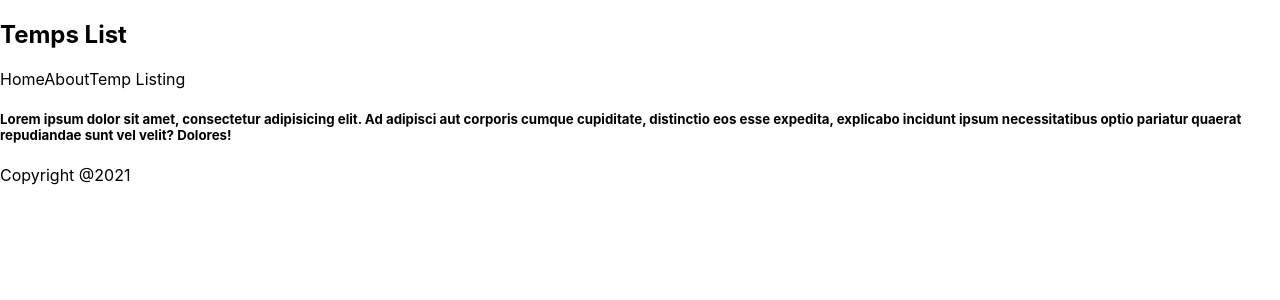
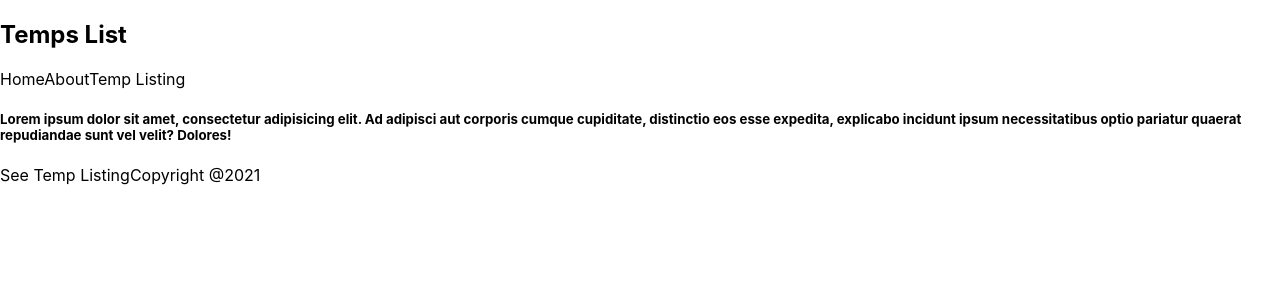
Before and after one commit to jaxongir0425/nextjs-temps-list, a Next.js app: page / in a window 1280 px wide. Shown: the top 300 px of the page. Built offline with nearby package versions, Linux system fonts and the light colour scheme.

Commit message:
nextjs-temp-4

```diff
--- a/pages/components/Navbar.js
+++ b/pages/components/Navbar.js
@@ -1,3 +1,5 @@
+import Link from "next/link";
+
 const Navbar = () => {
     return (
         <>
@@ -5,9 +7,15 @@
                 <div className="logo">
                     <h1>Temps List</h1>
                 </div>
-                <a>Home</a>
-                <a>About</a>
-                <a>Temp Listing</a>
+                <Link href="/">
+                    <a>Home</a>
+                </Link>
+                <Link href="/about">
+                    <a>About</a>
+                </Link>
+                <Link href="/temps">
+                    <a>Temp Listing</a>
+                </Link>
             </nav>
         </>
     );
--- a/pages/index.js
+++ b/pages/index.js
@@ -1,6 +1,7 @@
 import Navbar from "./components/Navbar";
 import styles from '../styles/Home.module.css'
 import Footer from "./components/Footer";
+import Link from "next/link";
 
 export default function Home() {
     return (
@@ -11,6 +12,9 @@
                 distinctio eos esse expedita, explicabo incidunt ipsum necessitatibus optio pariatur quaerat repudiandae
                 sunt vel velit? Dolores!
             </h5>
+            <Link href="/temps">
+                <a>See Temp Listing</a>
+            </Link>
             <Footer/>
         </div>
     )
```
